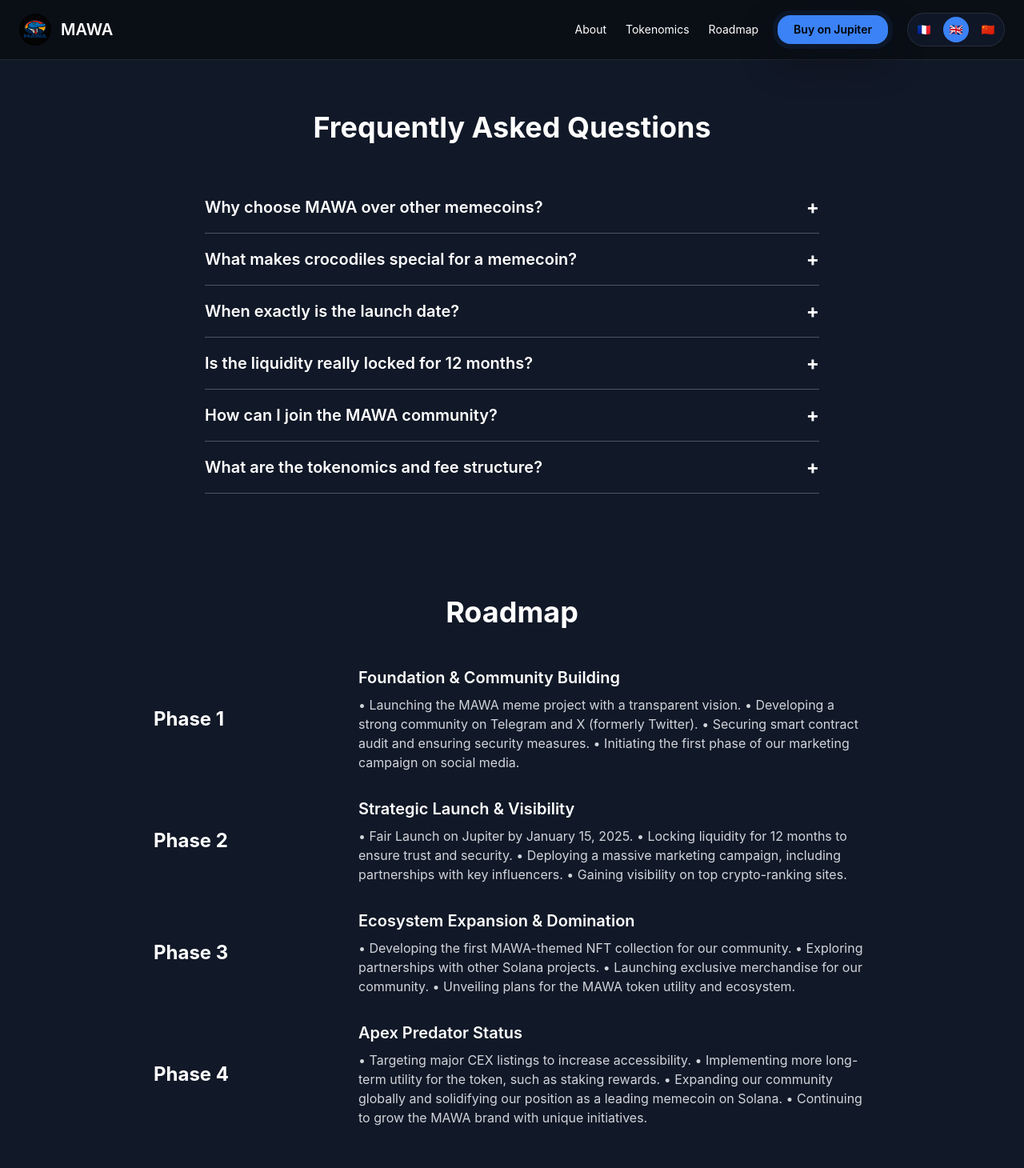
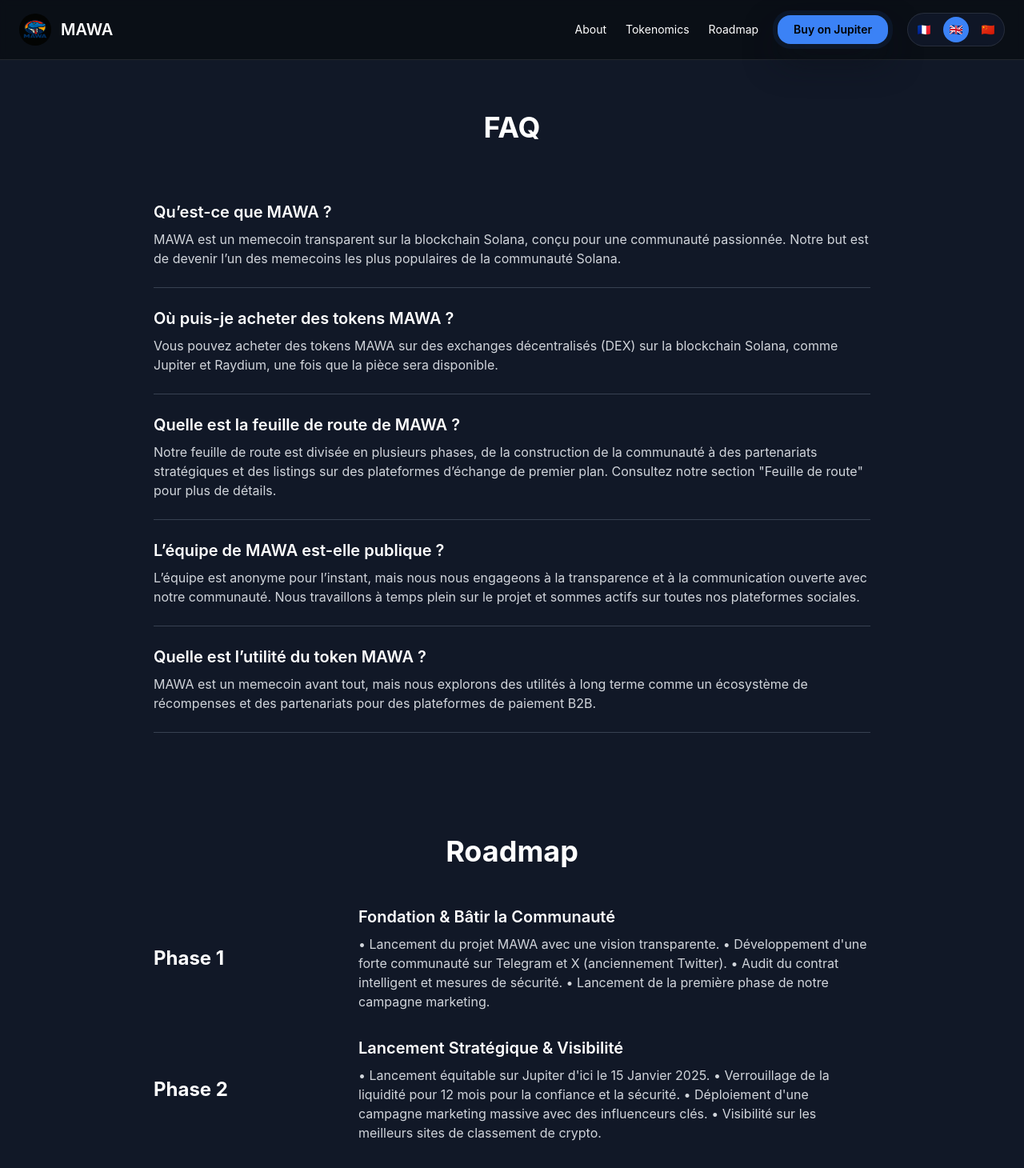
Before and after one commit to Mrwhiteblack9-hub/Mawa, a Next.js app: page /en in a window 1280 px wide. Shown: the top 1460 px of the page at 80% size. Built offline with nearby package versions, Linux system fonts and the light colour scheme.

Commit message:
Correction des imports et mise à jour des composants

```diff
--- a/components/FAQSection.jsx
+++ b/components/FAQSection.jsx
@@ -1,69 +1,52 @@
-import React, { useState } from 'react';
+// components/FAQSection.jsx
+import React from 'react';
 
-// This component displays a single FAQ item with a collapsible answer.
+// Ce composant affiche une seule question/réponse de la FAQ.
 const FAQItem = ({ question, answer }) => {
-  const [isOpen, setIsOpen] = useState(false);
-
   return (
-    <div className="border-b border-gray-600 py-4">
-      <div
-        className="flex justify-between items-center cursor-pointer"
-        onClick={() => setIsOpen(!isOpen)}
-      >
-        <h3 className="text-xl font-semibold text-white">{question}</h3>
-        <span className="text-2xl font-bold transition-transform duration-300 transform">
-          {isOpen ? '−' : '+'}
-        </span>
-      </div>
-      <div
-        className={`overflow-hidden transition-all duration-500 ease-in-out ${
-          isOpen ? 'max-h-96 opacity-100 mt-4' : 'max-h-0 opacity-0'
-        }`}
-      >
-        <p className="text-gray-300 leading-relaxed">
-          {answer}
-        </p>
-      </div>
+    <div className="border-b border-gray-700 py-6">
+      <h3 className="text-xl font-semibold mb-2">{question}</h3>
+      <p className="text-gray-300">{answer}</p>
     </div>
   );
 };
 
-// This is the main component for the FAQ section.
+// Ce composant affiche la section complète de la FAQ.
 const FAQSection = () => {
-  const faqs = [
+  const faqItems = [
     {
-      question: "Why choose MAWA over other memecoins?",
-      answer: "MAWA stands out with its premium branding, serious long-term vision, and strong crocodile identity. Unlike other memecoins, we combine meme culture with professional execution, locked liquidity for 12 months, and transparent tokenomics. Our crocodile mascot represents strength, patience, and apex predator status in the crypto ecosystem."
+      question: 'Qu’est-ce que MAWA ?',
+      answer: 'MAWA est un memecoin transparent sur la blockchain Solana, conçu pour une communauté passionnée. Notre but est de devenir l’un des memecoins les plus populaires de la communauté Solana.'
     },
     {
-      question: "What makes crocodiles special for a memecoin?",
-      answer: "Crocodiles are the ultimate survivors - they've existed for over 200 million years, representing resilience and adaptability. Just like successful crypto projects, crocodiles are patient hunters who strike at the perfect moment. They're apex predators with unmatched strength, making them the perfect symbol for a serious memecoin that aims to dominate the market."
+      question: 'Où puis-je acheter des tokens MAWA ?',
+      answer: 'Vous pouvez acheter des tokens MAWA sur des exchanges décentralisés (DEX) sur la blockchain Solana, comme Jupiter et Raydium, une fois que la pièce sera disponible.'
     },
     {
-      question: "When exactly is the launch date?",
-      answer: "MAWA is set to launch on Jupiter by January 15th, 2025, or potentially earlier to capitalize on Bitcoin's bullish momentum. We're closely monitoring market conditions to ensure optimal launch timing. Follow our social channels for the exact announcement and real-time updates."
+      question: 'Quelle est la feuille de route de MAWA ?',
+      answer: 'Notre feuille de route est divisée en plusieurs phases, de la construction de la communauté à des partenariats stratégiques et des listings sur des plateformes d’échange de premier plan. Consultez notre section "Feuille de route" pour plus de détails.'
     },
     {
-      question: "Is the liquidity really locked for 12 months?",
-      answer: "Yes, absolutely. We're using Jupiter Studio's built-in liquidity lock mechanism for a full 12 months. This ensures that the development team cannot rug pull and provides maximum security for our community. The lock will be publicly verifiable on-chain, demonstrating our commitment to long-term success."
+      question: 'L’équipe de MAWA est-elle publique ?',
+      answer: 'L’équipe est anonyme pour l’instant, mais nous nous engageons à la transparence et à la communication ouverte avec notre communauté. Nous travaillons à temps plein sur le projet et sommes actifs sur toutes nos plateformes sociales.'
     },
     {
-      question: "How can I join the MAWA community?",
-      answer: "Join our growing community on Twitter (@Mawathecroco) and Telegram (t.me/mawasolana). We regularly share updates, memes, and engage with our community members. Early supporters will be rewarded with exclusive content and potentially special roles in our upcoming Discord server."
+      question: 'Quelle est l’utilité du token MAWA ?',
+      answer: 'MAWA est un memecoin avant tout, mais nous explorons des utilités à long terme comme un écosystème de récompenses et des partenariats pour des plateformes de paiement B2B.'
     },
-    {
-      question: "What are the tokenomics and fee structure?",
-      answer: "MAWA has a total supply of 1 billion tokens with a 2% transaction tax. This modest tax helps fund marketing efforts and community development while remaining competitive. The liquidity is locked for 12 months, and we're using Jupiter Studio's transparent launch mechanism for maximum trust and security."
-    }
   ];
 
   return (
     <section className="py-16 bg-gray-900 text-white">
       <div className="container mx-auto px-4">
-        <h2 className="text-4xl font-bold text-center mb-12">Frequently Asked Questions</h2>
-        <div className="max-w-3xl mx-auto">
-          {faqs.map((faq, index) => (
-            <FAQItem key={index} question={faq.question} answer={faq.answer} />
+        <h2 className="text-4xl font-bold text-center mb-12">FAQ</h2>
+        <div className="max-w-4xl mx-auto">
+          {faqItems.map((item, index) => (
+            <FAQItem
+              key={index}
+              question={item.question}
+              answer={item.answer}
+            />
           ))}
         </div>
       </div>
--- a/components/RoadmapSection.jsx
+++ b/components/RoadmapSection.jsx
@@ -1,6 +1,7 @@
 // components/RoadmapSection.jsx
 import React from 'react';
-// This component displays a single roadmap item.
+
+// Ce composant affiche un seul élément de la feuille de route.
 const RoadmapItem = ({ phase, title, description }) => {
   return (
     <div className="flex flex-col md:flex-row items-center my-8">
@@ -14,28 +15,29 @@
     </div>
   );
 };
-// This is the main component for the roadmap section.
+
+// C'est le composant principal pour la section de la feuille de route.
 const RoadmapSection = () => {
   const roadmap = [
     {
       phase: 'Phase 1',
-      title: 'Foundation & Community Building',
-      description: '• Launching the MAWA meme project with a transparent vision. • Developing a strong community on Telegram and X (formerly Twitter). • Securing smart contract audit and ensuring security measures. • Initiating the first phase of our marketing campaign on social media.'
+      title: 'Fondation & Bâtir la Communauté',
+      description: '• Lancement du projet MAWA avec une vision transparente. • Développement d\'une forte communauté sur Telegram et X (anciennement Twitter). • Audit du contrat intelligent et mesures de sécurité. • Lancement de la première phase de notre campagne marketing.'
     },
     {
       phase: 'Phase 2',
-      title: 'Strategic Launch & Visibility',
-      description: '• Fair Launch on Jupiter by January 15, 2025. • Locking liquidity for 12 months to ensure trust and security. • Deploying a massive marketing campaign, including partnerships with key influencers. • Gaining visibility on top crypto-ranking sites.'
+      title: 'Lancement Stratégique & Visibilité',
+      description: '• Lancement équitable sur Jupiter d\'ici le 15 Janvier 2025. • Verrouillage de la liquidité pour 12 mois pour la confiance et la sécurité. • Déploiement d\'une campagne marketing massive avec des influenceurs clés. • Visibilité sur les meilleurs sites de classement de crypto.'
     },
     {
       phase: 'Phase 3',
-      title: 'Ecosystem Expansion & Domination',
-      description: '• Developing the first MAWA-themed NFT collection for our community. • Exploring partnerships with other Solana projects. • Launching exclusive merchandise for our community. • Unveiling plans for the MAWA token utility and ecosystem.'
+      title: 'Expansion & Domination de l\'Écosystème',
+      description: '• Développement de la première collection NFT sur le thème de MAWA pour notre communauté. • Exploration de partenariats avec d\'autres projets Solana. • Lancement de produits dérivés exclusifs. • Dévoilement des plans pour l\'utilité et l\'écosystème du token MAWA.'
     },
     {
       phase: 'Phase 4',
-      title: 'Apex Predator Status',
-      description: '• Targeting major CEX listings to increase accessibility. • Implementing more long-term utility for the token, such as staking rewards. • Expanding our community globally and solidifying our position as a leading memecoin on Solana. • Continuing to grow the MAWA brand with unique initiatives.'
+      title: 'Statut de Prédateur Alpha',
+      description: '• Ciblage de listings sur les CEX majeurs pour augmenter l\'accessibilité. • Implémentation d\'utilités à long terme pour le token, comme les récompenses de staking. • Expansion de notre communauté mondialement et consolidation de notre position de memecoin leader sur Solana. • Poursuite de la croissance de la marque MAWA avec des initiatives uniques.'
     },
   ];
   return (
@@ -56,4 +58,5 @@
     </section>
   );
 };
+
 export default RoadmapSection;
```
Also changed, not shown: pages.jsx (added, +41 -0 lines).
